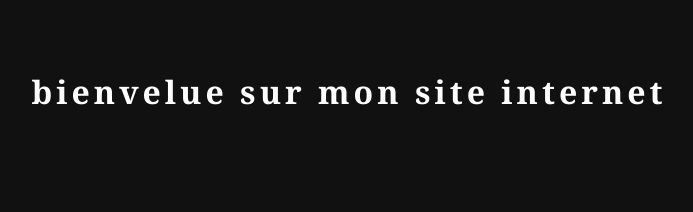
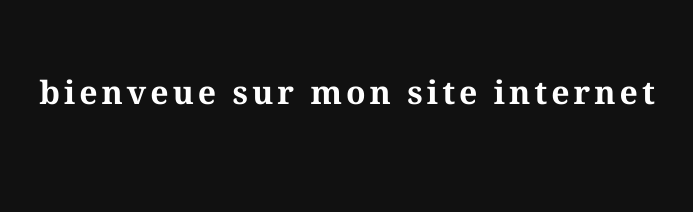
Before and after one commit to soanbeltran/site-de-soan-beltran, a plain HTML site: page index.html in a window 1280 px wide. Shown: the top 212 px of the page, without its empty margins (291-984 px from the left). Drawn offline with Linux system fonts and the light colour scheme.

Commit message:
Update index.html

```diff
--- a/index.html
+++ b/index.html
@@ -8,7 +8,7 @@
   <link rel="stylesheet" href="style.css">
 </head>
 <body>
-  <h1>bienvelue sur mon site internet</h1>
+  <h1>bienveue sur mon site internet</h1>
   <!-- Horizontal -->
   <div class="slider-container slider-1">
     <div class="slider">
```
